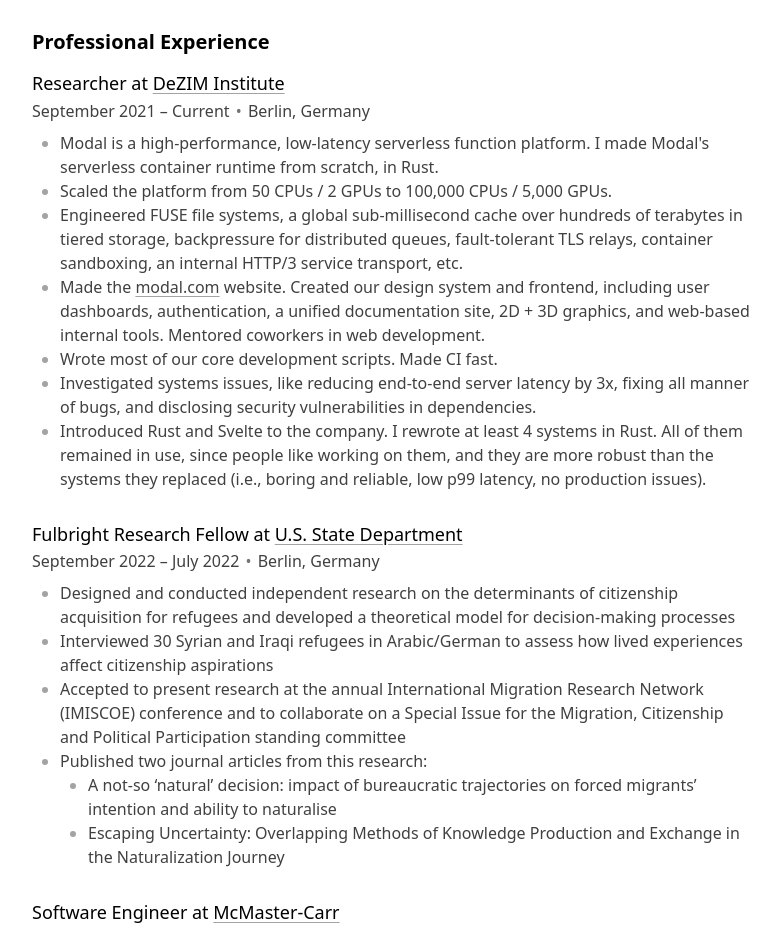
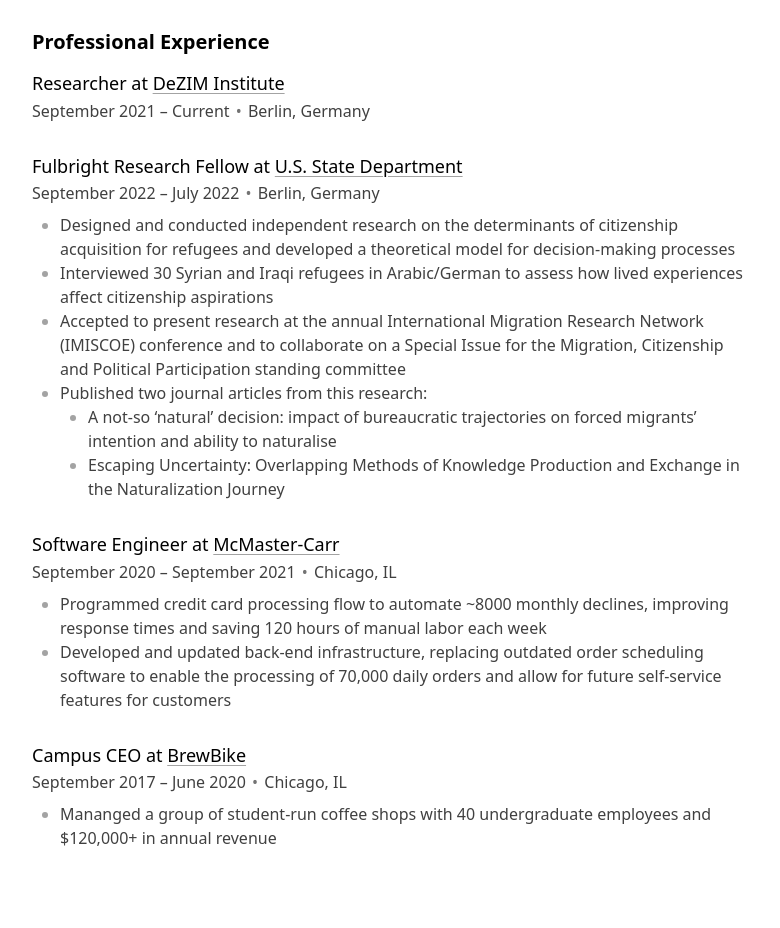
Before and after one commit to liamhaller/liamhallerwebsite, a SvelteKit app: page /resume in a window 1280 px wide. Shown: the part 980-1908 px from the top of the page, without its empty margins (248-1028 px from the left). Built offline with nearby package versions, Linux system fonts and the light colour scheme.

Commit message:
remove resume boilerplate

```diff
--- a/src/routes/resume/+page.svelte
+++ b/src/routes/resume/+page.svelte
@@ -72,37 +72,7 @@
     dates="September 2021 – Current"
     location="Berlin, Germany"
   >
-    <li>
-      Modal is a high-performance, low-latency serverless function platform. I
-      made Modal's serverless container runtime from scratch, in Rust.
-    </li>
-    <li>
-      Scaled the platform from 50 CPUs / 2 GPUs to 100,000 CPUs / 5,000 GPUs.
-    </li>
-    <li>
-      Engineered FUSE file systems, a global sub-millisecond cache over hundreds
-      of terabytes in tiered storage, backpressure for distributed queues,
-      fault-tolerant TLS relays, container sandboxing, an internal HTTP/3
-      service transport, etc.
-    </li>
-    <li>
-      Made the <a class="link" href="https://modal.com">modal.com</a> website. Created
-      our design system and frontend, including user dashboards, authentication,
-      a unified documentation site, 2D + 3D graphics, and web-based internal tools.
-      Mentored coworkers in web development.
-    </li>
-    <li>Wrote most of our core development scripts. Made CI fast.</li>
-    <li>
-      Investigated systems issues, like reducing end-to-end server latency by
-      3x, fixing all manner of bugs, and disclosing security vulnerabilities in
-      dependencies.
-    </li>
-    <li>
-      Introduced Rust and Svelte to the company. I rewrote at least 4 systems in
-      Rust. All of them remained in use, since people like working on them, and
-      they are more robust than the systems they replaced (i.e., boring and
-      reliable, low p99 latency, no production issues).
-    </li>
+
   </Workplace>
 
   <Workplace
```
